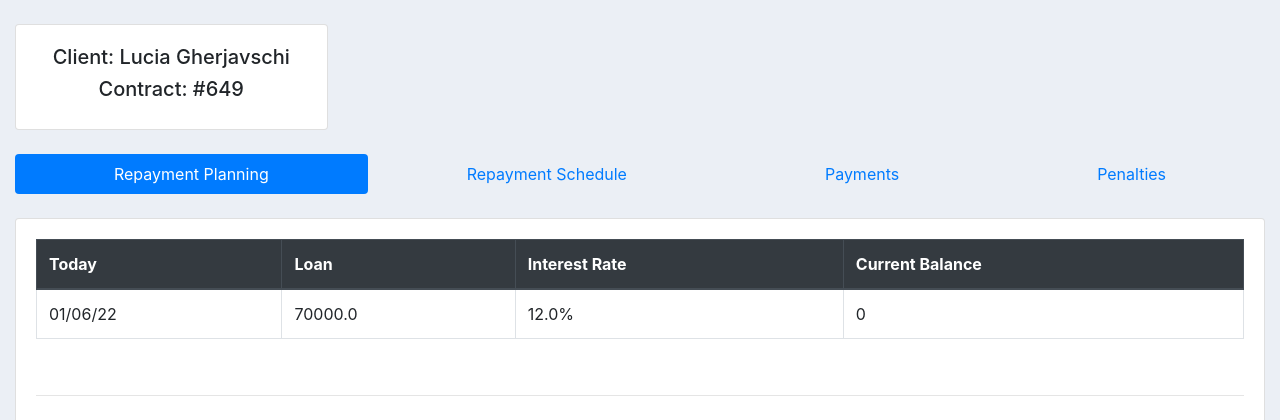
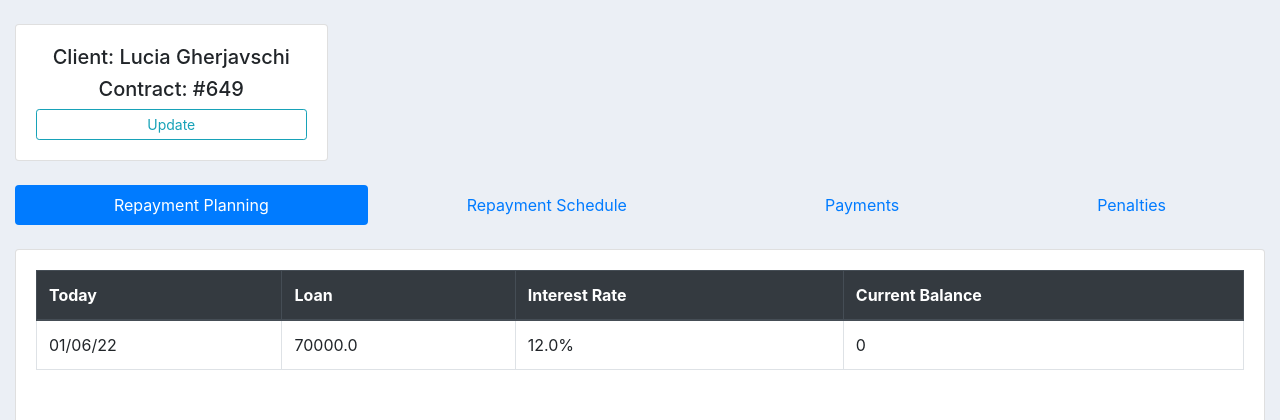
Before and after one commit to DanTkach/CRM2, a Django app: page /view_contract/649/ in a window 1280 px wide. Shown: the part 86-506 px from the top of the page. Run offline with Django 3.2, Linux system fonts and the light colour scheme; a user stored in the database is signed in; data comes from the database, SQL or seed files in the repository; some libraries are stand-ins or nearby versions.

Commit message:
added "update" button to contract page

```diff
--- a/accounts/templates/accounts/contract_table.html
+++ b/accounts/templates/accounts/contract_table.html
@@ -9,6 +9,7 @@
     <div class="card card-body w-25 text-center">
         <h5>Client: {{client.first_name}} {{client.last_name}}</h5>
         <h5>Contract: #{{contract.id}}</h5>
+        <a class="btn btn-outline-info  btn-sm btn-block" href="{% url 'update_contract' contract.id %}">Update</a>
     </div>
     <br>
     <ul class="nav nav-pills nav-fill">
```
